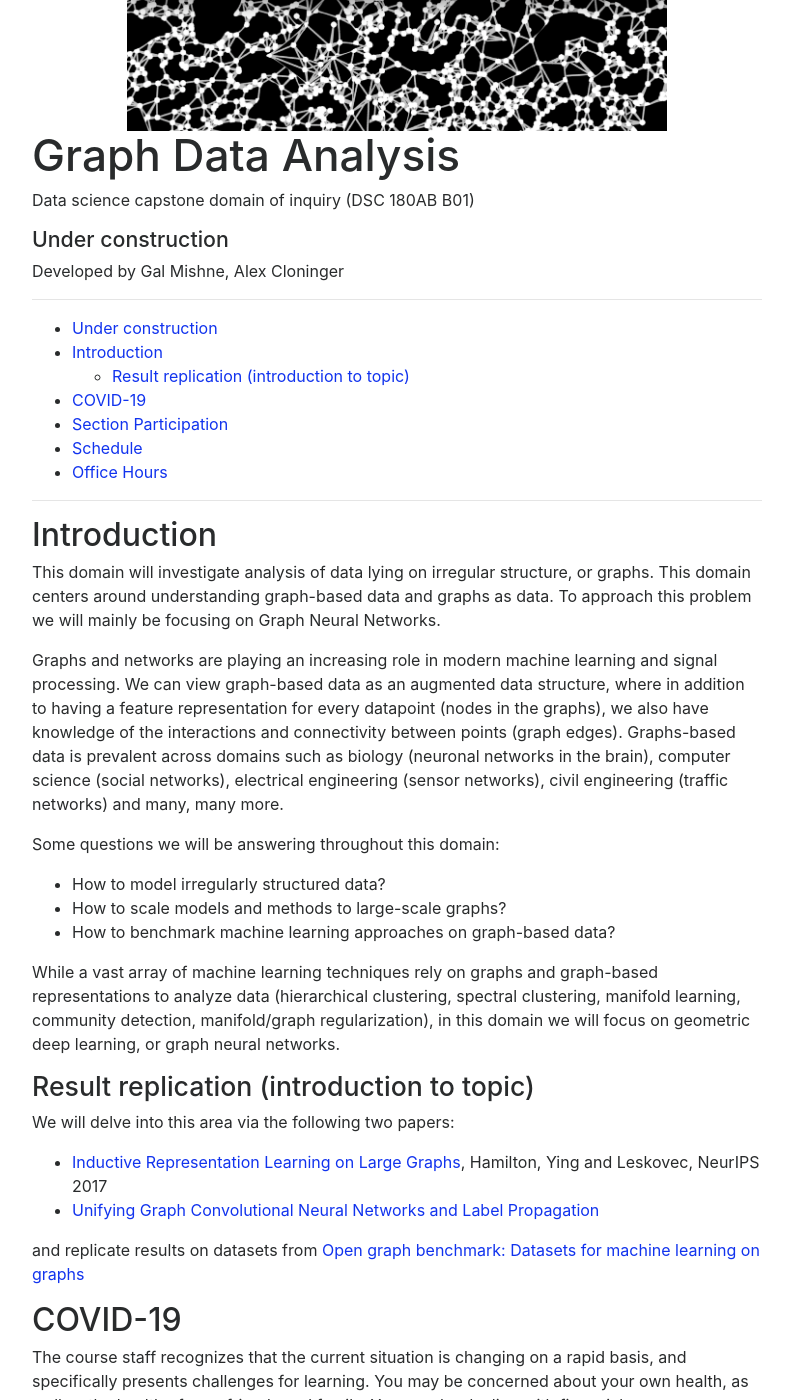
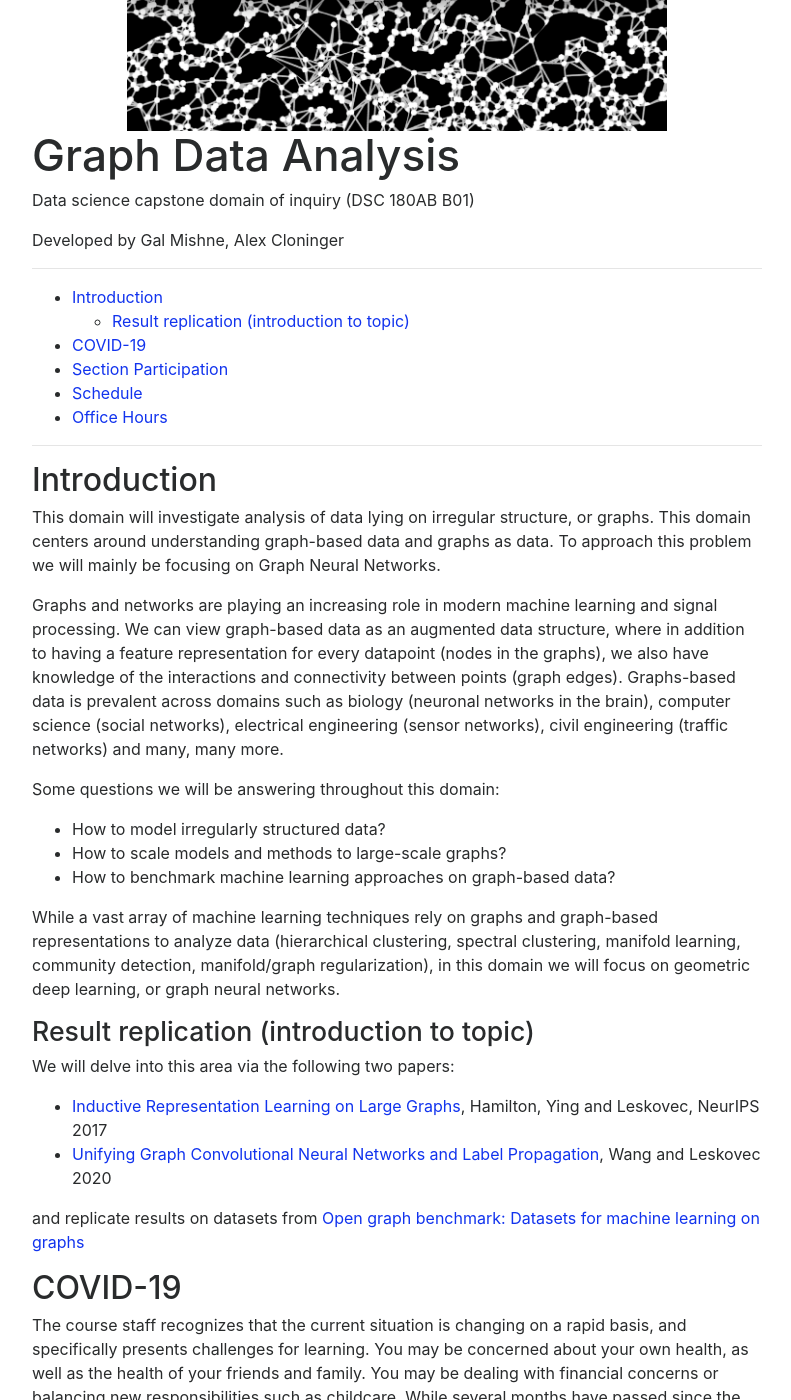
Before and after one commit to gmishne/capstone-graph-analysis, a Jekyll site: the page built from index.md, in a window 1280 px wide and 1400 px high. Shown: the whole window, without its empty margins (243-1034 px from the left). Built offline with Jekyll 4.4.1, drawn with Linux system fonts in a browser that asks for light colours; nearby versions of some CDN libraries.

Commit message:
Update index.md

```diff
--- a/index.md
+++ b/index.md
@@ -6,8 +6,6 @@ permalink: /
 ---
 
 Data science capstone domain of inquiry (DSC 180AB B01)
-
-### Under construction
 
 Developed by Gal Mishne, Alex Cloninger
 
@@ -34,7 +32,7 @@ While a vast array of machine learning techniques rely on graphs and graph-based
 
 We will delve into this area via the following two papers:
 - [Inductive Representation Learning on Large Graphs](https://www-cs.stanford.edu/~jure/pubs/graphsage-nips17.pdf), Hamilton, Ying and Leskovec, NeurIPS 2017
-- [Unifying Graph Convolutional Neural Networks and Label Propagation](https://arxiv.org/pdf/2002.06755)
+- [Unifying Graph Convolutional Neural Networks and Label Propagation](https://arxiv.org/pdf/2002.06755), Wang and Leskovec 2020
 
 and replicate results on datasets from [Open graph benchmark: Datasets for machine learning on graphs](https://arxiv.org/abs/2005.00687)
 
```
